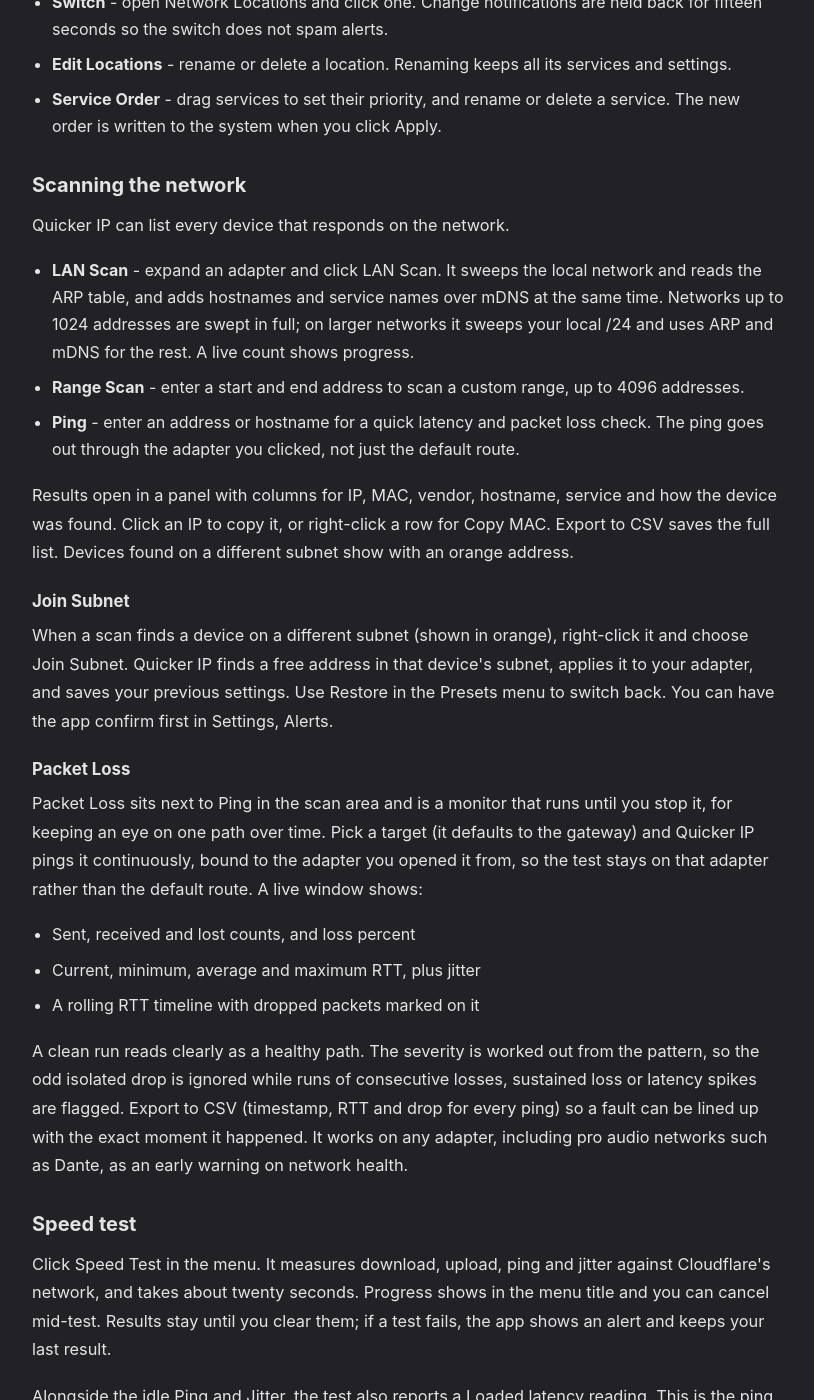
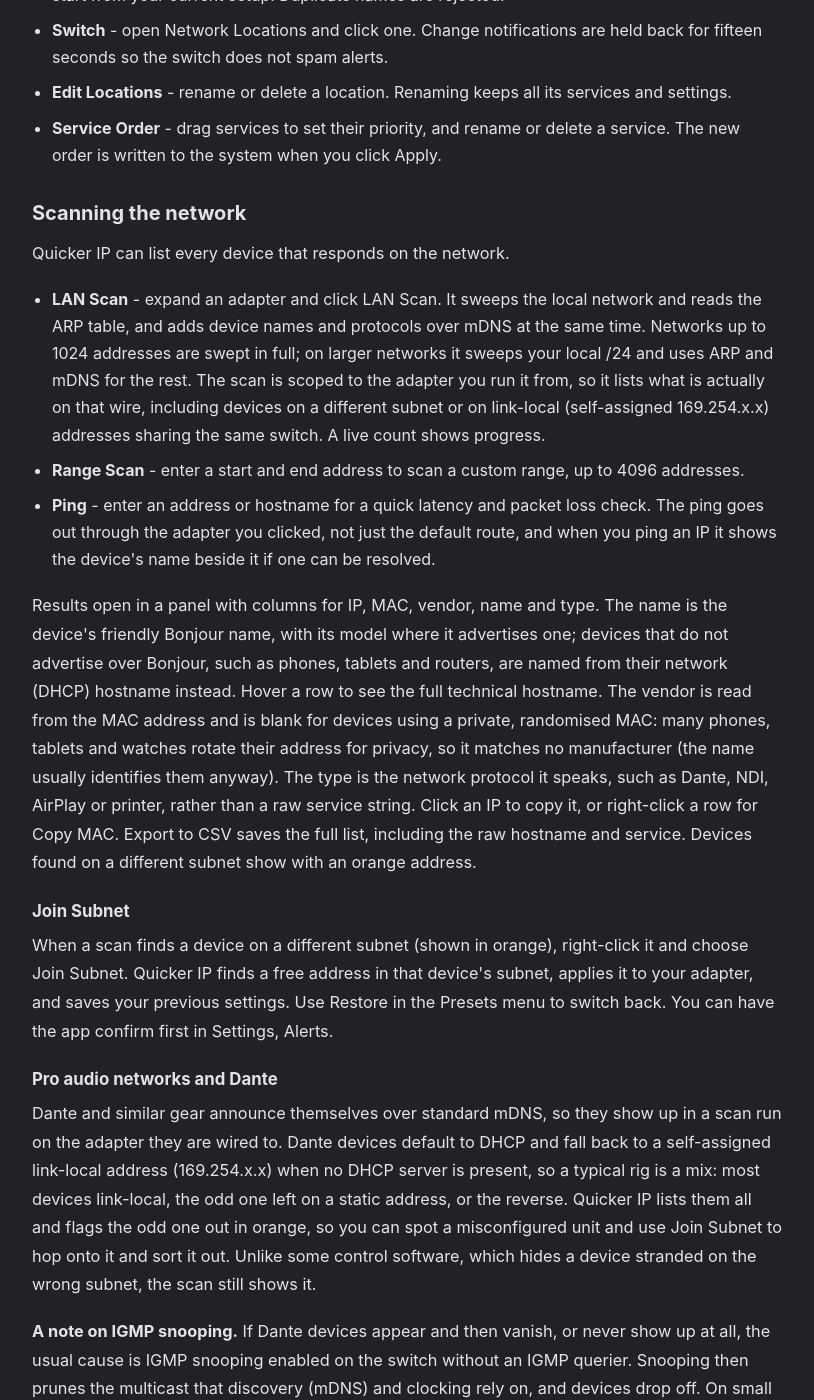
Before and after one commit to BSKapps/bskapps.github.io, a Jekyll site: the page articles/quicker-ip-guide/index.html, which Jekyll copies as it is, in a window 1280 px wide and 1400 px high, scrolled down 2602 px. Shown: the whole window, without its empty margins (232-1046 px from the left). Built offline with Jekyll 4.4.1, drawn with Linux system fonts in a browser that asks for light colours; some of the changed text lies outside the part shown.

Commit message:
Quicker IP guide: explain blank vendor on private MACs; note reverse-DNS naming; hover shows hostname only

```diff
--- a/articles/quicker-ip-guide/index.html
+++ b/articles/quicker-ip-guide/index.html
@@ -35,7 +35,7 @@
             </ul>
 
             <h2>Reading an adapter</h2>
-            <p>Each adapter is a header you can expand by clicking it. Active adapters open on first launch; the app remembers your expand and collapse choices after that. Expand an adapter and click More Info to see the full detail:</p>
+            <p>Each adapter is a header you can expand by clicking it. Active adapters open on first launch; the app remembers your expand and collapse choices after that. Hold Option and click any adapter to collapse or expand them all at once. Expand an adapter and click More Info to see the full detail:</p>
             <ul>
                 <li>IP, subnet and gateway (click any to copy when Click to Copy is on)</li>
                 <li>DNS servers in use - servers marked "(auto)" in grey came from DHCP, others were set by hand</li>
@@ -91,14 +91,18 @@
             <h2>Scanning the network</h2>
             <p>Quicker IP can list every device that responds on the network.</p>
             <ul>
-                <li><strong>LAN Scan</strong> - expand an adapter and click LAN Scan. It sweeps the local network and reads the ARP table, and adds hostnames and service names over mDNS at the same time. Networks up to 1024 addresses are swept in full; on larger networks it sweeps your local /24 and uses ARP and mDNS for the rest. A live count shows progress.</li>
+                <li><strong>LAN Scan</strong> - expand an adapter and click LAN Scan. It sweeps the local network and reads the ARP table, and adds device names and protocols over mDNS at the same time. Networks up to 1024 addresses are swept in full; on larger networks it sweeps your local /24 and uses ARP and mDNS for the rest. The scan is scoped to the adapter you run it from, so it lists what is actually on that wire, including devices on a different subnet or on link-local (self-assigned 169.254.x.x) addresses sharing the same switch. A live count shows progress.</li>
                 <li><strong>Range Scan</strong> - enter a start and end address to scan a custom range, up to 4096 addresses.</li>
-                <li><strong>Ping</strong> - enter an address or hostname for a quick latency and packet loss check. The ping goes out through the adapter you clicked, not just the default route.</li>
+                <li><strong>Ping</strong> - enter an address or hostname for a quick latency and packet loss check. The ping goes out through the adapter you clicked, not just the default route, and when you ping an IP it shows the device's name beside it if one can be resolved.</li>
             </ul>
-            <p>Results open in a panel with columns for IP, MAC, vendor, hostname, service and how the device was found. Click an IP to copy it, or right-click a row for Copy MAC. Export to CSV saves the full list. Devices found on a different subnet show with an orange address.</p>
+            <p>Results open in a panel with columns for IP, MAC, vendor, name and type. The name is the device's friendly Bonjour name, with its model where it advertises one; devices that do not advertise over Bonjour, such as phones, tablets and routers, are named from their network (DHCP) hostname instead. Hover a row to see the full technical hostname. The vendor is read from the MAC address and is blank for devices using a private, randomised MAC: many phones, tablets and watches rotate their address for privacy, so it matches no manufacturer (the name usually identifies them anyway). The type is the network protocol it speaks, such as Dante, NDI, AirPlay or printer, rather than a raw service string. Click an IP to copy it, or right-click a row for Copy MAC. Export to CSV saves the full list, including the raw hostname and service. Devices found on a different subnet show with an orange address.</p>
 
             <h3>Join Subnet</h3>
             <p>When a scan finds a device on a different subnet (shown in orange), right-click it and choose Join Subnet. Quicker IP finds a free address in that device's subnet, applies it to your adapter, and saves your previous settings. Use Restore in the Presets menu to switch back. You can have the app confirm first in Settings, Alerts.</p>
+
+            <h3>Pro audio networks and Dante</h3>
+            <p>Dante and similar gear announce themselves over standard mDNS, so they show up in a scan run on the adapter they are wired to. Dante devices default to DHCP and fall back to a self-assigned link-local address (169.254.x.x) when no DHCP server is present, so a typical rig is a mix: most devices link-local, the odd one left on a static address, or the reverse. Quicker IP lists them all and flags the odd one out in orange, so you can spot a misconfigured unit and use Join Subnet to hop onto it and sort it out. Unlike some control software, which hides a device stranded on the wrong subnet, the scan still shows it.</p>
+            <p><strong>A note on IGMP snooping.</strong> If Dante devices appear and then vanish, or never show up at all, the usual cause is IGMP snooping enabled on the switch without an IGMP querier. Snooping then prunes the multicast that discovery (mDNS) and clocking rely on, and devices drop off. On small or single-switch networks it is often best left off; it helps only on larger networks carrying heavy multicast audio, and then only with a querier configured.</p>
 
             <h3>Packet Loss</h3>
             <p>Packet Loss sits next to Ping in the scan area and is a monitor that runs until you stop it, for keeping an eye on one path over time. Pick a target (it defaults to the gateway) and Quicker IP pings it continuously, bound to the adapter you opened it from, so the test stays on that adapter rather than the default route. A live window shows:</p>
```
